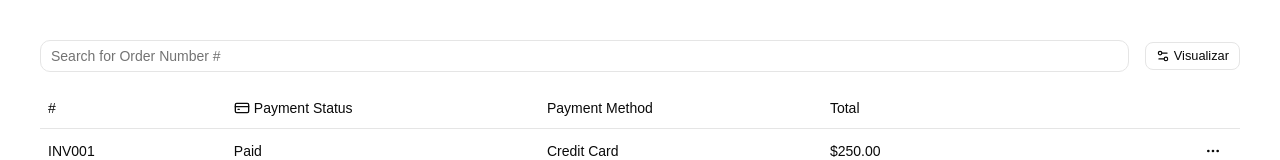
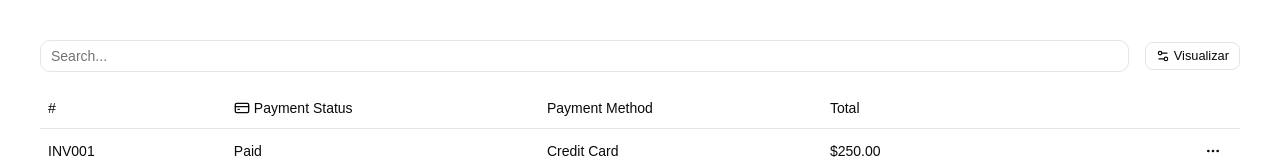
Before and after one commit to vinicius-mendes07/Data-Table, a React (Vite) app: page / in a window 1280 px wide. Shown: the top 160 px of the page. Built offline with nearby package versions, Linux system fonts and the light colour scheme.

Commit message:
feat: global filter

```diff
--- a/src/components/DataTable/DataTableTextFilter.tsx
+++ b/src/components/DataTable/DataTableTextFilter.tsx
@@ -2,7 +2,7 @@ import { Input } from '../ui/input';
 import { useDataTable } from './DataTableContext';
 
 interface IDataTableTextFilter {
-  column: string;
+  column?: string;
   placeholder?: string;
 }
 
@@ -12,15 +12,24 @@ export function DataTableTextFilter({
 }: IDataTableTextFilter) {
   const { table } = useDataTable();
 
-  const tableColumn = table.getColumn(column);
+  if (column) {
+    const tableColumn = table.getColumn(column);
 
-  const value = tableColumn?.getFilterValue() as string | undefined;
+    const value = tableColumn?.getFilterValue() as string | undefined;
+
+    return (
+      <Input
+        placeholder={placeholder}
+        value={value ?? ''}
+        onChange={(event) => tableColumn?.setFilterValue(event?.target.value)}
+      />
+    );
+  }
 
   return (
     <Input
       placeholder={placeholder}
-      value={value ?? ''}
-      onChange={(event) => tableColumn?.setFilterValue(event?.target.value)}
+      onChange={(event) => table.setGlobalFilter(event.target.value)}
     />
   );
 }
--- a/src/components/InvoicesTable/index.tsx
+++ b/src/components/InvoicesTable/index.tsx
@@ -10,8 +10,8 @@ export function InvoicesTable() {
     <DataTable data={invoices} columns={columns}>
       <div className="mb-4 flex items-center gap-4">
         <DataTableTextFilter
-          placeholder="Search for Order Number #"
-          column="invoice"
+          placeholder="Search..."
+          // column="invoice"
         />
         <DataTableColumnsVisibilityDropdown />
       </div>
```
